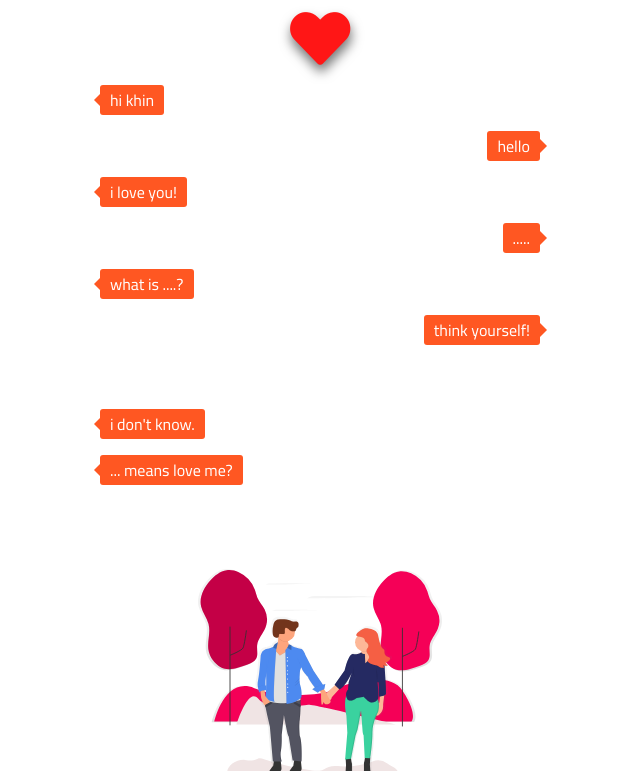
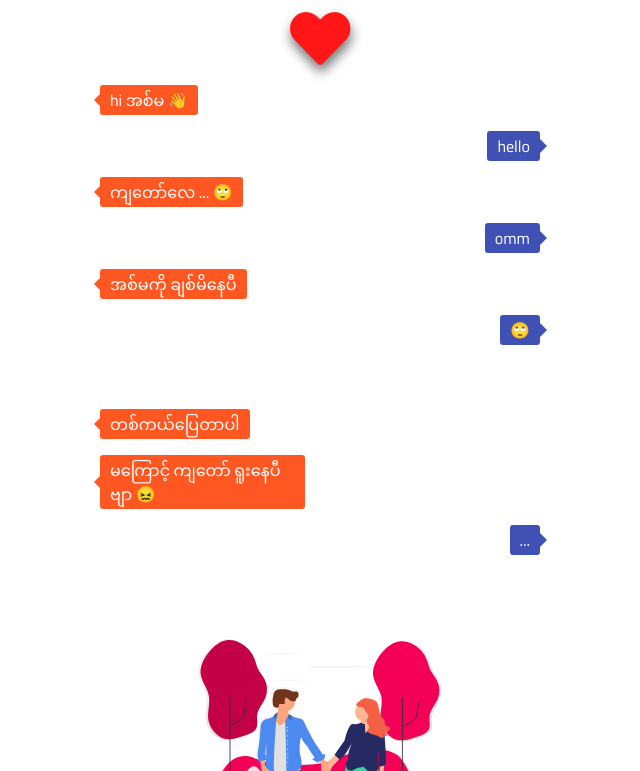
Before and after one commit to online-diary/to-chan, a plain HTML site: page index.html in a window 1280 px wide. Shown: the part 2312-3083 px from the top of the page, without its empty margins (320-960 px from the left). Drawn offline with nearby package versions, Linux system fonts and the light colour scheme; a web font is replaced by a local one.

Commit message:
chat-change

```diff
--- a/assets/css/style.scss
+++ b/assets/css/style.scss
@@ -115,6 +115,10 @@
           position: relative;
      }
 
+     p.right {
+          background: #3F51B5;
+     }
+
      p::before {
           content: '';
           position: absolute;
@@ -131,7 +135,7 @@
           position: absolute;
           border-width: 7px;
           border-style: solid;
-          border-color: transparent transparent transparent #FF5722;
+          border-color: transparent transparent transparent #3F51B5;
           transform: translate(0%, -50%);
           top: 50%;
           left: 100%;
--- a/index.html
+++ b/index.html
@@ -167,13 +167,11 @@
                     <h4>
                          သည်လိုနဲ့
                          <br>
-                         အချိန်တွေကြာလာတော့
+                         ကျွန်တော်တို့ရဲ့
                          <br>
-                         ခင့်ကို
+                         ဇာတ်လမ်းလေး
                          <br>
-                         သံယောဇဉ်တွေ
-                         <br>
-                         ပိုငြိတွယ်လာခဲ့ပါတယ်။
+                         စတင်ခဲ့ပါတယ်။
                     </h4>
                </div>
                <div class="item" style="background: white!important; border: 1px solid lightgrey;">
@@ -203,28 +201,31 @@
      <div class="container-fluid dream position-relative pb-5">
 
           <div class="col-6" data-aos="zoom-in">
-               <p>hi khin</p>
+               <p>hi အစ်မ <span>&#128075;</span></p>
           </div>
           <div class="col-6 offset-6 d-flex justify-content-end" data-aos="zoom-in">
                <p class="text-right right">hello</p>
           </div>
           <div class="col-6" data-aos="zoom-in">
-               <p>i love you!</p>
+               <p>ကျတော်လေ ... <span>&#128580;</span></p>
           </div>
           <div class="col-6 offset-6 d-flex justify-content-end" data-aos="zoom-in">
-               <p class="text-right right">.....</p>
+               <p class="text-right right">omm</p>
           </div>
           <div class="col-6" data-aos="zoom-in">
-               <p>what is ....?</p>
+               <p>အစ်မကို ချစ်မိနေပီ</p>
           </div>
           <div class="col-6 offset-6 d-flex justify-content-end mb-5" data-aos="zoom-in">
-               <p class="text-right right">think yourself!</p>
+               <p class="text-right right"><span>&#128580;</span></p>
           </div>
           <div class="col-6" data-aos="zoom-in">
-               <p>i don't know.</p>
+               <p>တစ်ကယ်ပြေတာပါ</p>
           </div>
-          <div class="col-6 mb-5" data-aos="zoom-in">
-               <p>... means love me?</p>
+          <div class="col-6" data-aos="zoom-in">
+               <p>မကြောင့် ကျတော် ရူးနေပီဗျာ <span>&#128534;</span></p>
+          </div>
+          <div class="col-6 offset-6 d-flex justify-content-end mb-5" data-aos="zoom-in">
+               <p class="text-right right">...</p>
           </div>
           <div class="col-12 p-0 my-3 m-0">
                <div class="row d-flex align-items-center justify-content-center m-0">
@@ -237,6 +238,7 @@
                     </div>
                </div>
           </div>
+
 
      </div>
 
```
Also changed, not shown: assets/css/style.css, 1 other file.
